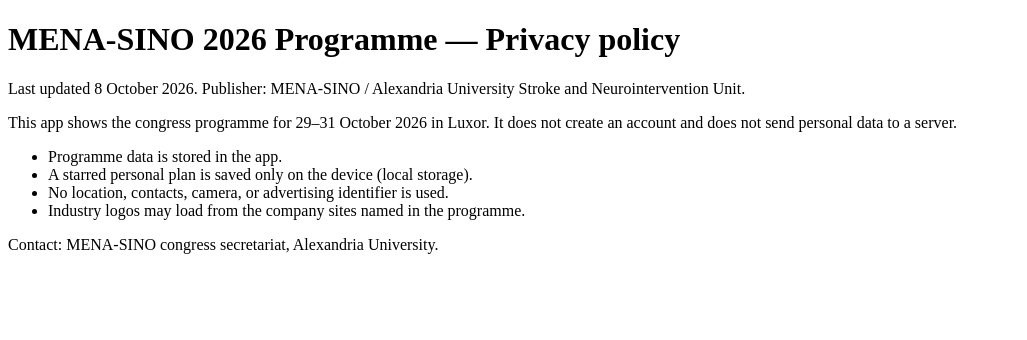
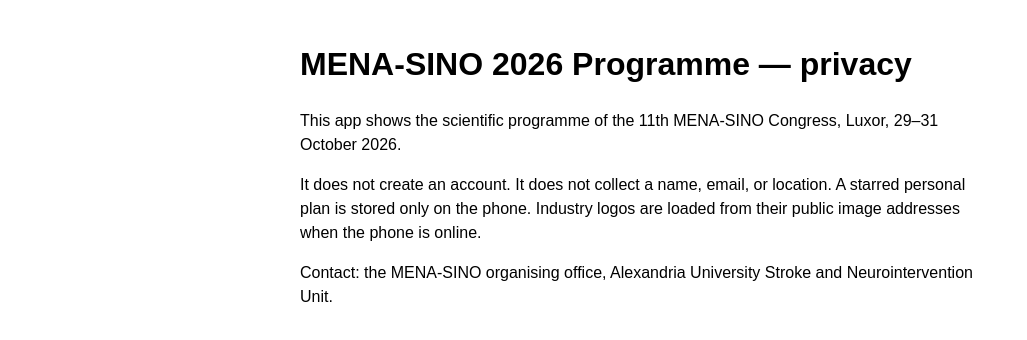
Before and after one commit to ossamaym/mena-sino-2026-app, a plain HTML site: page privacy.html in a window 1280 px wide. Shown: the whole page, without its empty margins (0-1027 px from the left). Drawn offline with Linux system fonts and the light colour scheme.

Commit message:
Add MENA-SINO 2026 programme app and privacy page

```diff
--- a/privacy.html
+++ b/privacy.html
@@ -1,14 +1,8 @@
 <!DOCTYPE html>
-<html lang="en"><head><meta charset="utf-8"><meta name="viewport" content="width=device-width,initial-scale=1"><title>MENA-SINO 2026 Privacy</title></head>
-<body>
-<h1>MENA-SINO 2026 Programme — Privacy policy</h1>
-<p>Last updated 8 October 2026. Publisher: MENA-SINO / Alexandria University Stroke and Neurointervention Unit.</p>
-<p>This app shows the congress programme for 29–31 October 2026 in Luxor. It does not create an account and does not send personal data to a server.</p>
-<ul>
-<li>Programme data is stored in the app.</li>
-<li>A starred personal plan is saved only on the device (local storage).</li>
-<li>No location, contacts, camera, or advertising identifier is used.</li>
-<li>Industry logos may load from the company sites named in the programme.</li>
-</ul>
-<p>Contact: MENA-SINO congress secretariat, Alexandria University.</p>
+<html lang="en"><head><meta charset="utf-8"><meta name="viewport" content="width=device-width,initial-scale=1"><title>MENA-SINO 2026 privacy</title></head>
+<body style="font-family:sans-serif;max-width:680px;margin:40px auto;padding:0 16px;line-height:1.5">
+<h1>MENA-SINO 2026 Programme — privacy</h1>
+<p>This app shows the scientific programme of the 11th MENA-SINO Congress, Luxor, 29–31 October 2026.</p>
+<p>It does not create an account. It does not collect a name, email, or location. A starred personal plan is stored only on the phone. Industry logos are loaded from their public image addresses when the phone is online.</p>
+<p>Contact: the MENA-SINO organising office, Alexandria University Stroke and Neurointervention Unit.</p>
 </body></html>
```
Also changed, not shown: 1 other file.
